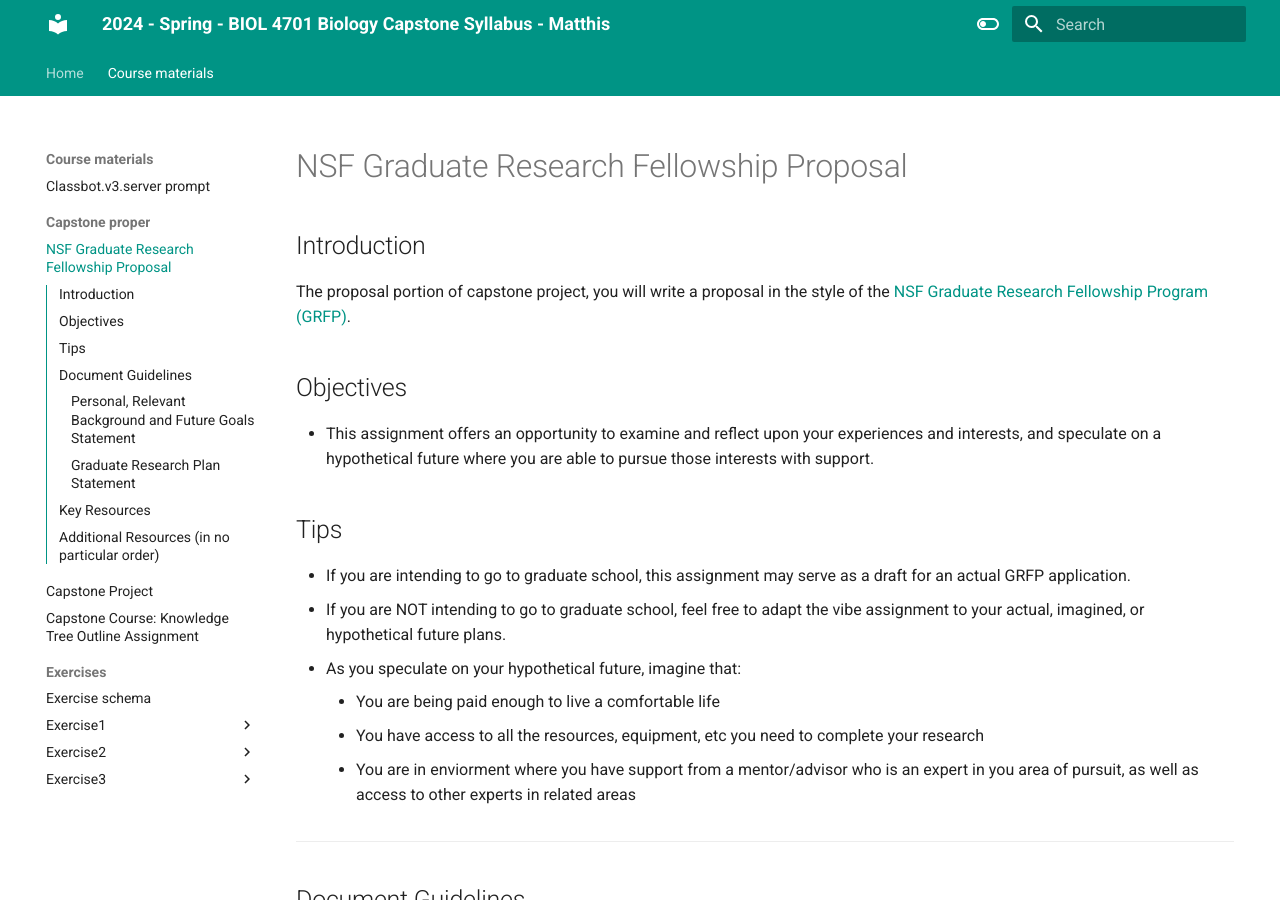
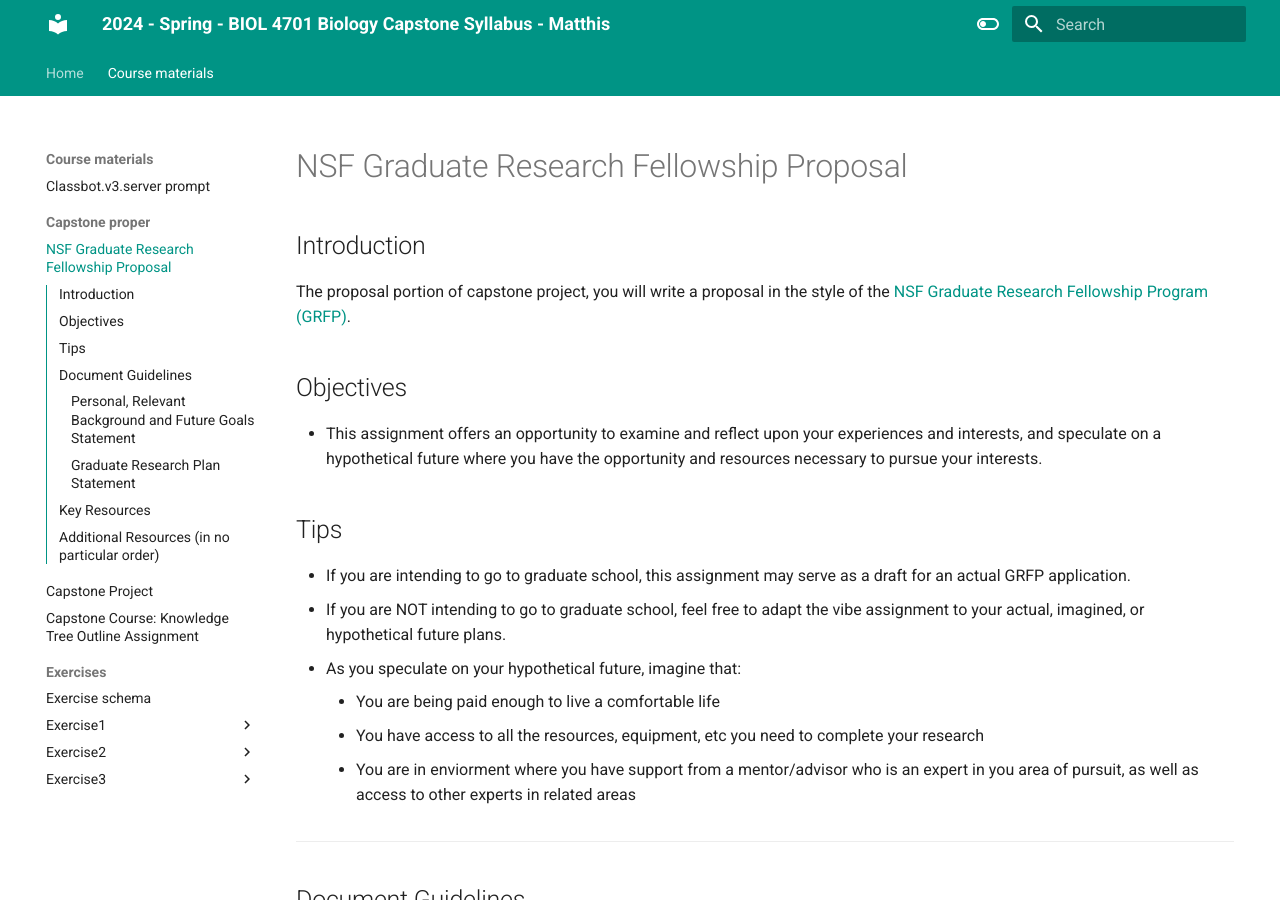
Before and after one commit to HumanMovementNeuroscience/capstone, an MkDocs documentation site: the page built from docs/course_materials/capstone_proper/NSF-GRFP-proposal-assignment.md, in a window 1280 px wide and 900 px high. Built offline with MkDocs 1.6.1 and Material for MkDocs 9.7.7, drawn with Linux system fonts in a browser that asks for light colours.

Commit message:
Mar 25, 2024, 12:41 PM

```diff
--- a/docs/course_materials/capstone_proper/NSF-GRFP-proposal-assignment.md
+++ b/docs/course_materials/capstone_proper/NSF-GRFP-proposal-assignment.md
@@ -6,7 +6,7 @@ The proposal portion of capstone project, you will write a proposal in the style
 
 
 ## Objectives
-- This assignment offers an opportunity to examine and reflect upon your experiences and interests, and speculate on a hypothetical future where you are able to pursue those interests with support.
+- This assignment offers an opportunity to examine and reflect upon your experiences and interests, and speculate on a hypothetical future where you have the opportunity and resources necessary to pursue your interests.
 
 ## Tips
   - If you are intending to go to graduate school, this assignment may serve as a draft for an actual GRFP application.
```
